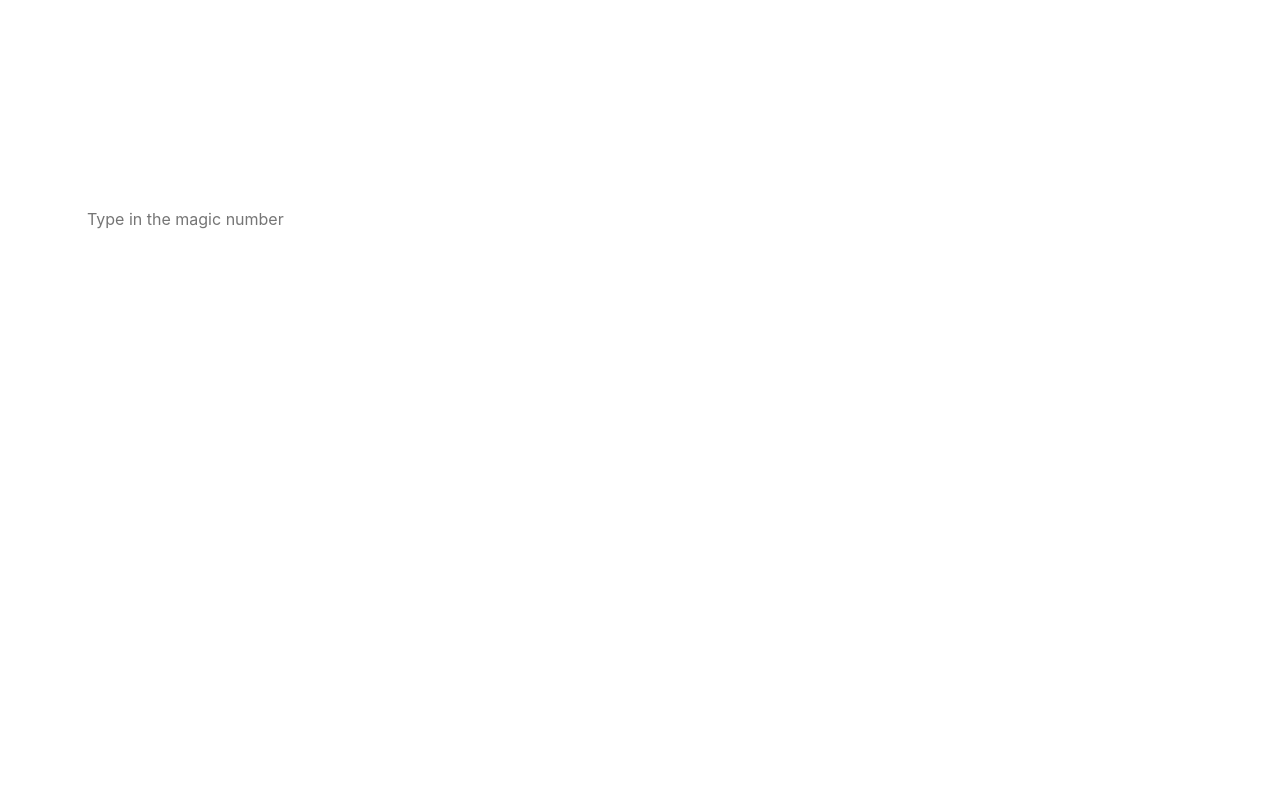
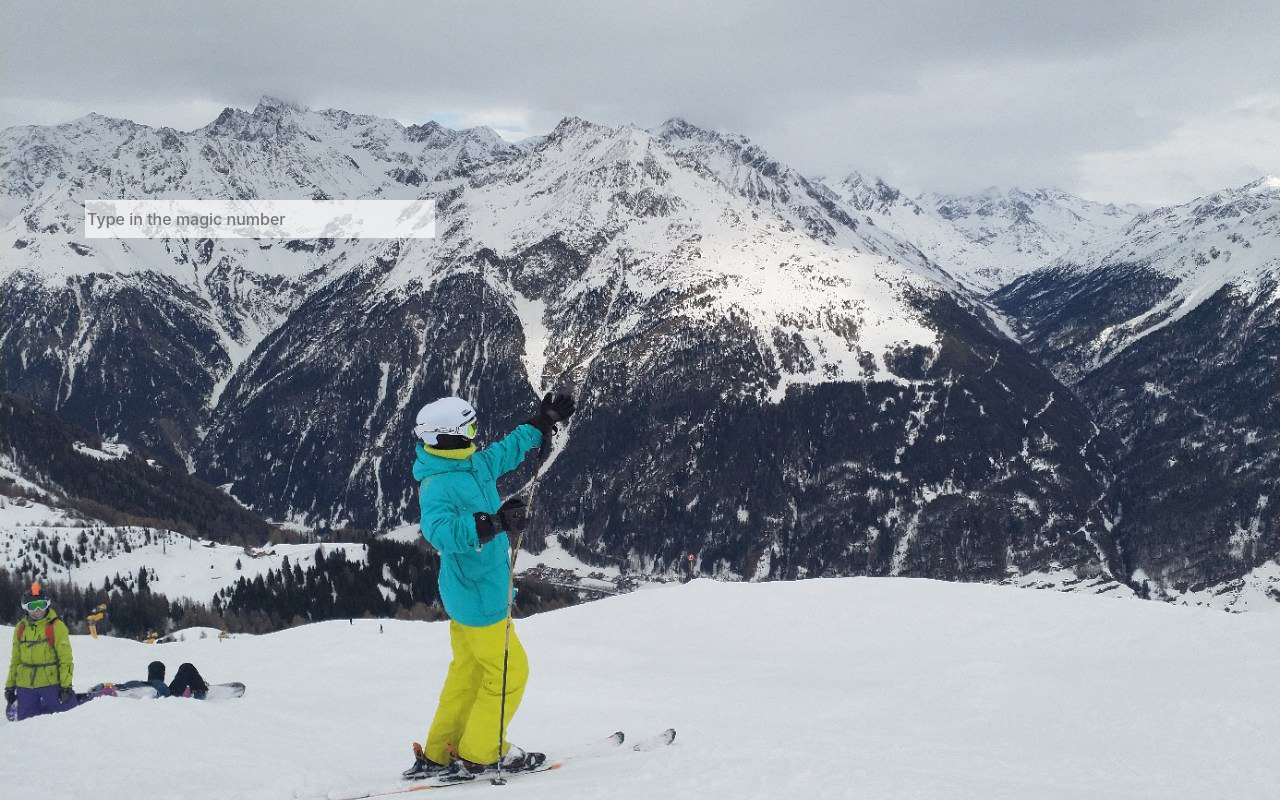
Before and after one commit to Remper/video-repository, a plain HTML site: page index.html in a window 1280 px wide. Drawn offline with nearby package versions, Linux system fonts and the light colour scheme.

Commit message:
added Chapay

```diff
--- a/index.html
+++ b/index.html
@@ -112,21 +112,38 @@
     </script>
     <style>
         .secondary-section-container {
-            background: #f5fbff;
+            background: rgba(245, 251, 255, 1);
             margin: 10px 0 10px 0;
             padding: 15px;
+        }
+        body.show-cover::after {
+            content: "";
+            background: url('thumbnail.jpg') no-repeat center;
+            background-size: cover;
+            /*opacity: 0.9;*/
+            top: 0;
+            left: 0;
+            bottom: 0;
+            right: 0;
+            position: absolute;
+            z-index: -1;
         }
         .link-ethalon {
             margin-left: 15px;
         }
         .main-section-container {
-            background: #fafdff;
+            background: rgba(250, 253, 255, 1);
             padding: 15px;
             margin-bottom: 10px;
         }
+        #magic {
+            color: black;
+            font-weight: 500;
+            background: rgba(255, 255, 255, 0.71);
+        }
     </style>
 </head>
-<body>
+<body class="show-cover">
     <div class="container" style="margin-top: 200px">
         <div class="row">
             <div class="col-sm">
@@ -199,6 +216,7 @@
                     shouldShow = false;
 
                     magic.hide();
+                    $("body").removeClass("show-cover");
                     link_container.show();
 
                     let sections = {};
```
Also changed, not shown: thumbnail.jpg (added).
